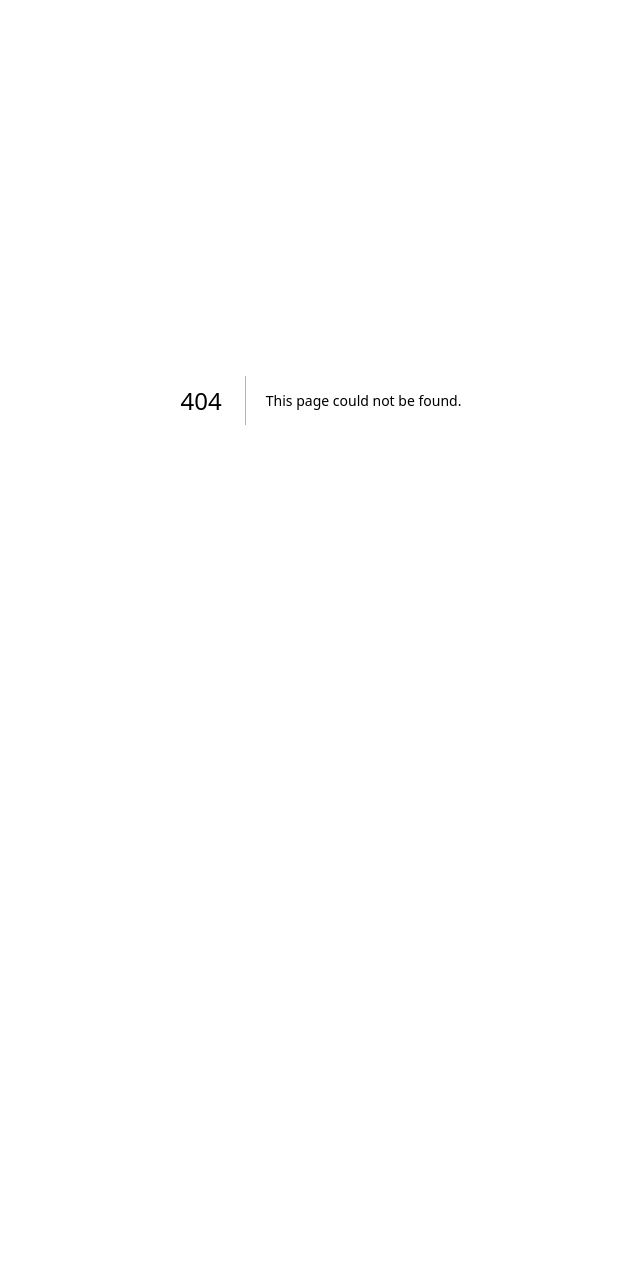
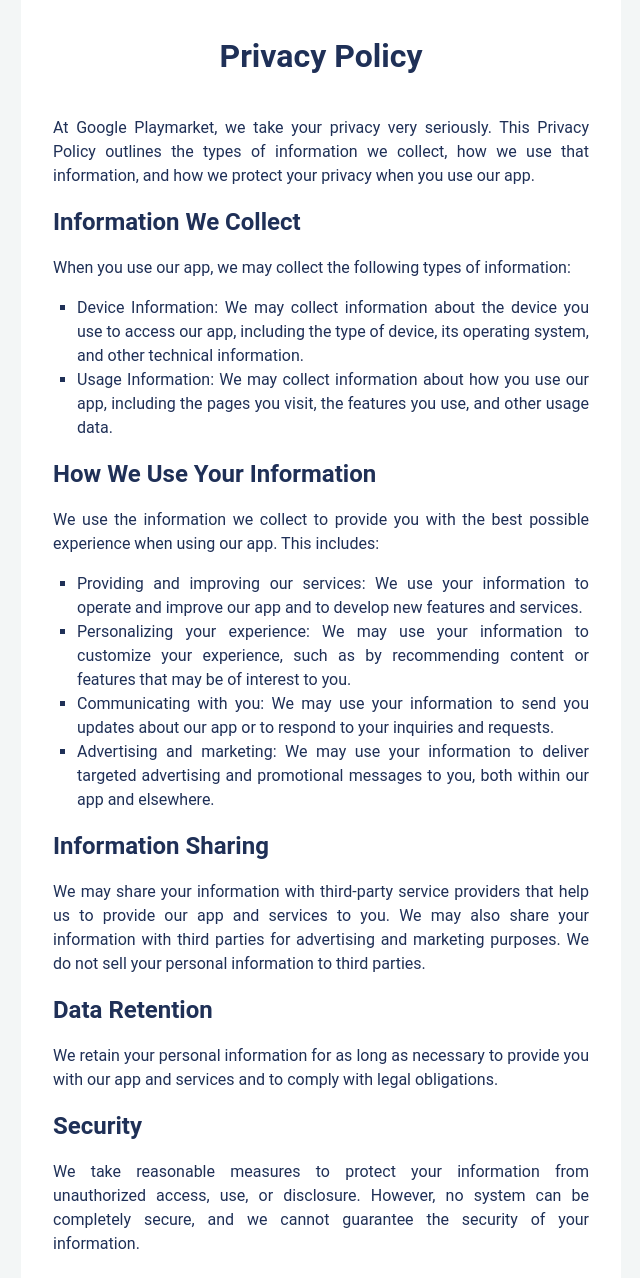
Before and after one commit to Chess-Arbiter/handbook, a Next.js app: page /privacy in a window 1280 px wide. Before the commit this address had no page. Shown: the top 1278 px of the page, without its empty margins (319-959 px from the left). Before the commit the page ends 800 px from the top, so only its background shows below. Built offline with nearby package versions, Linux system fonts and the light colour scheme.

Commit message:
privacy page

```diff
--- /dev/null
+++ b/pages/privacy.tsx
@@ -0,0 +1,90 @@
+import styles from "../styles/privacy.module.css";
+
+export default function PrivacyPage() {
+  return (
+    <div className={styles.container}>
+      <h1>Privacy Policy</h1>
+      <p>
+        At Google Playmarket, we take your privacy very seriously. This Privacy
+        Policy outlines the types of information we collect, how we use that
+        information, and how we protect your privacy when you use our app.
+      </p>
+      <h2>Information We Collect</h2>
+      <p>
+        When you use our app, we may collect the following types of information:
+      </p>
+      <ul>
+        <li>
+          Device Information: We may collect information about the device you
+          use to access our app, including the type of device, its operating
+          system, and other technical information.
+        </li>
+        <li>
+          Usage Information: We may collect information about how you use our
+          app, including the pages you visit, the features you use, and other
+          usage data.
+        </li>
+      </ul>
+      <h2>How We Use Your Information</h2>
+      <p>
+        We use the information we collect to provide you with the best possible
+        experience when using our app. This includes:
+      </p>
+      <ul>
+        <li>
+          Providing and improving our services: We use your information to
+          operate and improve our app and to develop new features and services.
+        </li>
+        <li>
+          Personalizing your experience: We may use your information to
+          customize your experience, such as by recommending content or features
+          that may be of interest to you.
+        </li>
+        <li>
+          Communicating with you: We may use your information to send you
+          updates about our app or to respond to your inquiries and requests.
+        </li>
+        <li>
+          Advertising and marketing: We may use your information to deliver
+          targeted advertising and promotional messages to you, both within our
+          app and elsewhere.
+        </li>
+      </ul>
+      <h2>Information Sharing</h2>
+      <p>
+        We may share your information with third-party service providers that
+        help us to provide our app and services to you. We may also share your
+        information with third parties for advertising and marketing purposes.
+        We do not sell your personal information to third parties.
+      </p>
+      <h2>Data Retention</h2>
+      <p>
+        We retain your personal information for as long as necessary to provide
+        you with our app and services and to comply with legal obligations.
+      </p>
+      <h2>Security</h2>
+      <p>
+        We take reasonable measures to protect your information from
+        unauthorized access, use, or disclosure. However, no system can be
+        completely secure, and we cannot guarantee the security of your
+        information.
+      </p>
+      <h2>Changes to this Privacy Policy</h2>
+      <p>
+        We may update this Privacy Policy from time to time. We will notify you
+        of any changes by posting the new Privacy Policy on this page.
+      </p>
+      <h2>Contact Us</h2>
+      <p>
+        If you have any questions or concerns about this Privacy Policy, please
+        contact us at{" "}
+        <a href="mailto:chessarbiter.info@gmail.com">
+          {" "}
+          chessarbiter.info@gmail.com{" "}
+        </a>
+        .
+      </p>
+      <p>Effective Date: February 19, 2023.</p>
+    </div>
+  );
+}
--- /dev/null
+++ b/styles/privacy.module.css
@@ -0,0 +1,13 @@
+.container {
+  width: 100%;
+  max-width: 600px;
+  text-align: justify;
+  padding: 2rem;
+  margin: auto;
+  background-color: #ffffff;
+
+}
+
+.container h1 {
+  text-align: center;
+}
```
